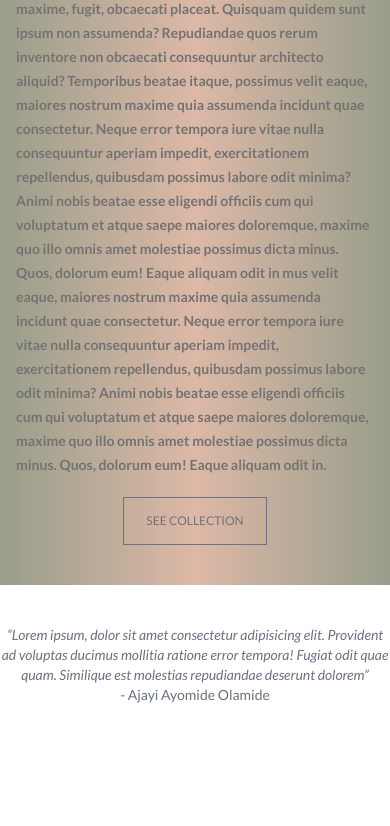
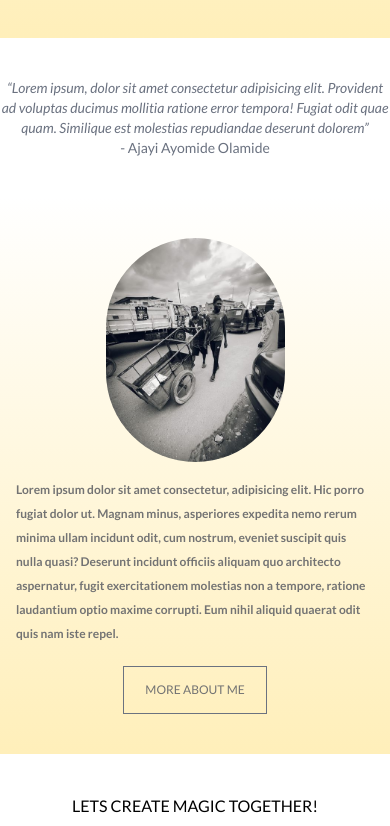
Before and after one commit to Deyjuwon/ayomideolamide, a React (Vite) app: page / in a window 390 px wide. Shown: the part 1171-1997 px from the top of the page. Before the commit the page ends 1916 px from the top, so only its background shows below. Built offline with nearby package versions, Linux system fonts and the light colour scheme; a web font is replaced by a local one.

Commit message:
hoem page modifications

```diff
--- a/src/App.jsx
+++ b/src/App.jsx
@@ -20,7 +20,7 @@ function App() {
   return (
     <div>
 
-      <div className="sticky top-0 left-0 w-full bg-white shadow-md z-50">
+      <div className="">
         <Header />
 
       </div>
--- a/src/components/Header.jsx
+++ b/src/components/Header.jsx
@@ -20,7 +20,7 @@ const Header = () => {
 
 
   return (
-    <div className="flex sticky top-0  flex-row md:flex-col gap-8 items-center justify-between px-5 md:justify-around py-4 md:py-6">
+    <div className="flex  flex-row md:flex-col gap-8 items-center justify-between px-5 md:justify-around py-4 md:py-6">
       <div>
         <p className="text-sm md:text-xl font-bold tracking-wider md:tracking-widestt logo">
           <Link to='/'>AYOMIDE OLAMIDE</Link>
--- a/src/pages/Home.jsx
+++ b/src/pages/Home.jsx
@@ -15,20 +15,20 @@ const Home = () => {
   }, []);
   return (
     <div>
-      <div className='h-screen w-full'>
+      <div className='w-full'>
         <img src={aa4} alt="" className='md:h-full h-3/4 w-full object-cover ' />
       </div>
-      <section className='flex flex-col gap-4 md:flex-row items-center justify-center py-10 bg-gradient-to-r from-green2 via-brown1 to-green2 text-darkBlack'>
+      <section className='flex flex-col gap-4 md:flex-row items-center justify-center py-10 bg-gradient-to-b md:bg-gradient-to-r from-white to-yellow1 text-darkBlack'>
         <div className='md:w-1/2 w-full px-4' data-aos='fade-right'>
             <p className='md:text-3xl md:px-16  text-center font-bold'>CAPTURING MOMENTS FOR GENERATIONS TO COME</p>
         </div>
         <div className='md:w-1/2 w-full flex flex-col gap-5 px-4' data-aos='fade-left'>
-          <p className='text-sm md:pr-20 md:leading-8 leading-6 font-semibold  '>Lorem ipsum dolor sit amet consectetur adipisicing elit. Deleniti vitae similique accusantium velit dolores explicabo quaerat reiciendis fugiat tenetur obcaecati beatae odit aut recusandae quod architecto omnis, sed provident impedit.
+          <p className='md:text-sm text-xs md:pr-20 md:leading-8 leading-6 font-semibold  '>Lorem ipsum dolor sit amet consectetur adipisicing elit. Deleniti vitae similique accusantium velit dolores explicabo quaerat reiciendis fugiat tenetur obcaecati beatae odit aut recusandae quod architecto omnis, sed provident impedit.
           Iste error ducimus voluptates tempora aspernatur asperiores atque ut quaerat accusantium maxime, fugit, obcaecati placeat. Quisquam quidem sunt ipsum non assumenda? Repudiandae quos rerum inventore non obcaecati consequuntur architecto aliquid?
           Temporibus beatae itaque, possimus velit eaque, maiores nostrum maxime quia assumenda incidunt quae consectetur. Neque error tempora iure vitae nulla consequuntur aperiam impedit, exercitationem repellendus, quibusdam possimus labore odit minima?
           Animi nobis beatae esse eligendi officiis cum qui voluptatum et atque saepe maiores doloremque, maxime quo illo omnis amet molestiae possimus dicta minus. Quos, dolorum eum! Eaque aliquam odit in mus velit eaque, maiores nostrum maxime quia assumenda incidunt quae consectetur. Neque error tempora iure vitae nulla consequuntur aperiam impedit, exercitationem repellendus, quibusdam possimus labore odit minima?
-          Animi nobis beatae esse eligendi officiis cum qui voluptatum et atque saepe maiores doloremque, maxime quo illo omnis amet molestiae possimus dicta minus. Quos, dolorum eum! Eaque aliquam odit in.</p>
-          <div className='m-auto'>
+          Animi nobis beatae esse eligendi o.</p>
+          <div className=' self-center md:self-start'>
             <Link to='/collection'><button className='border border-gray-500 hover:bg-darkBlack hover:text-darkWhite h-12 w-36 text-xs md:text-sm md:h-16 md:w-44'>SEE COLLECTION</button></Link>
 
           </div>
@@ -38,10 +38,34 @@ const Home = () => {
 
 
       </section>
-      <section className='text-center py-10 text-sm md:text-lg text-gray-500 md:w-3/5 w-full  m-auto' data-aos='fade-up'>
+      <section className='text-center py-10 text-sm md:text-lg text-gray-500 md:w-3/5 w-full  m-auto' data-aos='zoom-in'>
         <q className='italic'>Lorem ipsum, dolor sit amet consectetur adipisicing elit. Provident ad voluptas ducimus mollitia ratione error tempora! Fugiat odit quae quam. Similique est molestias repudiandae deserunt dolorem</q>
         <p>- Ajayi Ayomide Olamide</p>
       </section>
+      <section className='flex flex-col gap-4 md:flex-row items-center justify-center py-10 bg-gradient-to-b md:bg-gradient-to-r from-white to-yellow1 text-darkBlack'>
+        <div className='md:w-1/2 w-full px-4 flex justify-center items-center'>
+          <img src={aa8} alt="" className='rounded-full w-1/2 ' data-aos='zoom-in' />
+
+        </div>
+
+        <div className='md:w-1/2 w-full flex flex-col gap-5 px-4' data-aos='zoom-in'>
+          <p className='md:text-sm text-xs md:pr-20 md:leading-8 leading-6 font-semibold'>Lorem ipsum dolor sit amet consectetur, adipisicing elit. Hic porro fugiat dolor ut. Magnam minus, asperiores expedita nemo rerum minima ullam incidunt odit, cum nostrum, eveniet suscipit quis nulla quasi?
+          Deserunt incidunt officiis aliquam quo architecto aspernatur, fugit exercitationem molestias non a tempore, ratione laudantium optio maxime corrupti. Eum nihil aliquid quaerat odit quis nam iste repel.</p>
+          <div className='self-center md:self-start'>
+            <Link to='/about'><button className='border border-gray-500 hover:bg-darkBlack hover:text-darkWhite h-12 w-36 text-xs md:text-sm md:h-16 md:w-44'>MORE ABOUT ME</button></Link>
+
+          </div>
+
+        </div>
+      </section>
+      <section className='flex justify-center items-center py-10'>
+        <p className='md:text-3xl font-medium'>LETS CREATE MAGIC TOGETHER!</p>
+      </section>
+
+      <div className='py-10'>
+        <Footer />
+      </div>
+
 
     </div>
 
--- a/tailwind.config.js
+++ b/tailwind.config.js
@@ -13,7 +13,8 @@ export default {
         'green1': '#7B876D',
         'green2': '#989E8B',
         'brown1': '#DDB8A6',
-        'brown2': '#D49B7E'
+        'brown2': '#D49B7E',
+        'yellow1': '#FFEFBA',
       },
       letterSpacing: {
         tightest: '-.075em',
```
